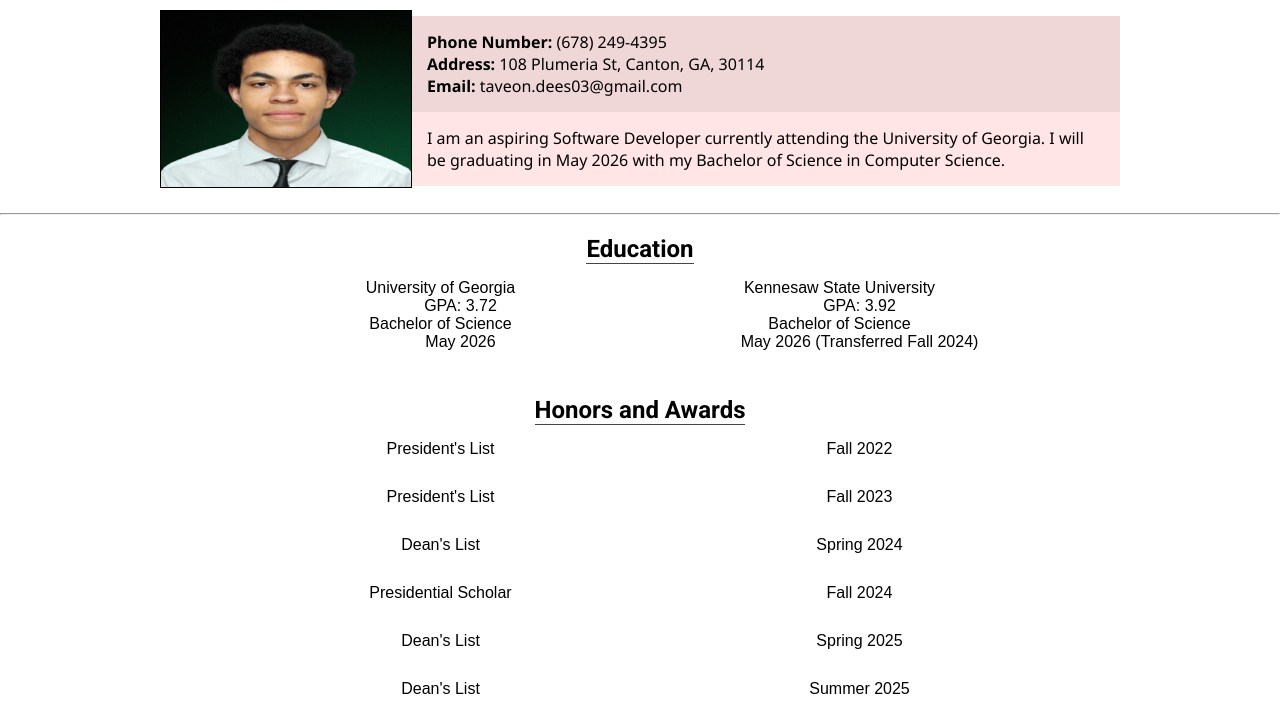
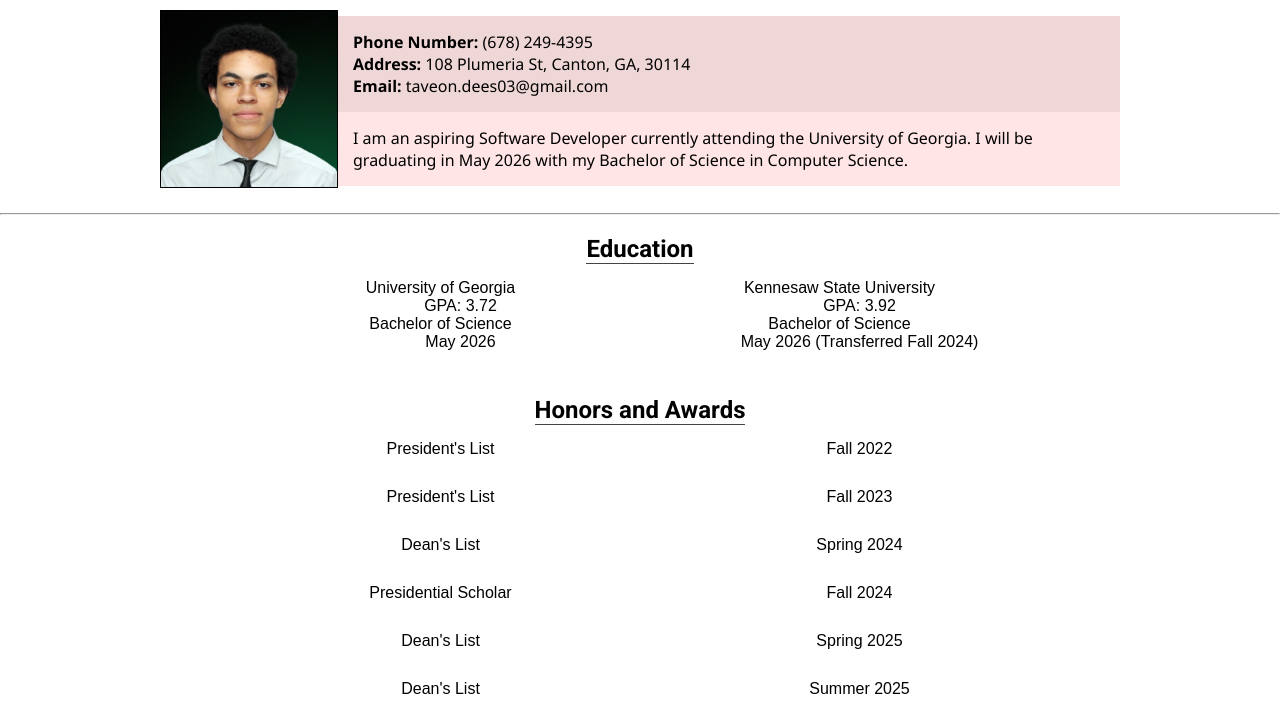
Before and after one commit to tdees4/tdees4.github.io, a website: page index.html in a window 1280 px wide. Shown: the part 77-800 px from the top of the page. Drawn offline with Linux system fonts and the light colour scheme.

Commit message:
removed html image sizing

```diff
--- a/index.html
+++ b/index.html
@@ -22,7 +22,7 @@
 
     <div title="Profile Info" class="profile">
         <header>
-            <img src="images/headshot.jpg" alt="A picture of Taveon Dees" width="250" height="250">
+            <img src="images/headshot.jpg" alt="A picture of Taveon Dees">
         </header>
         <div>
             <p class="address">
```
